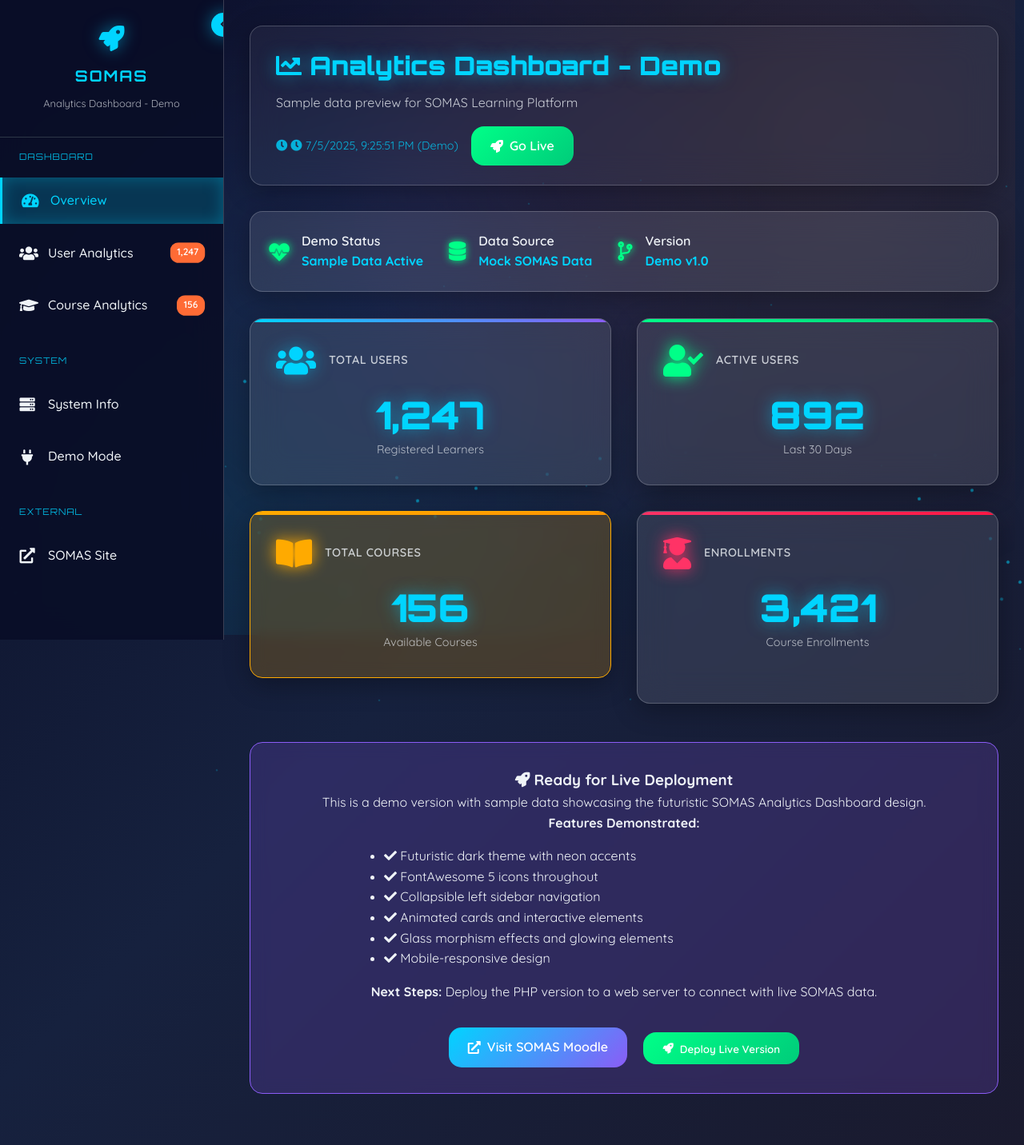
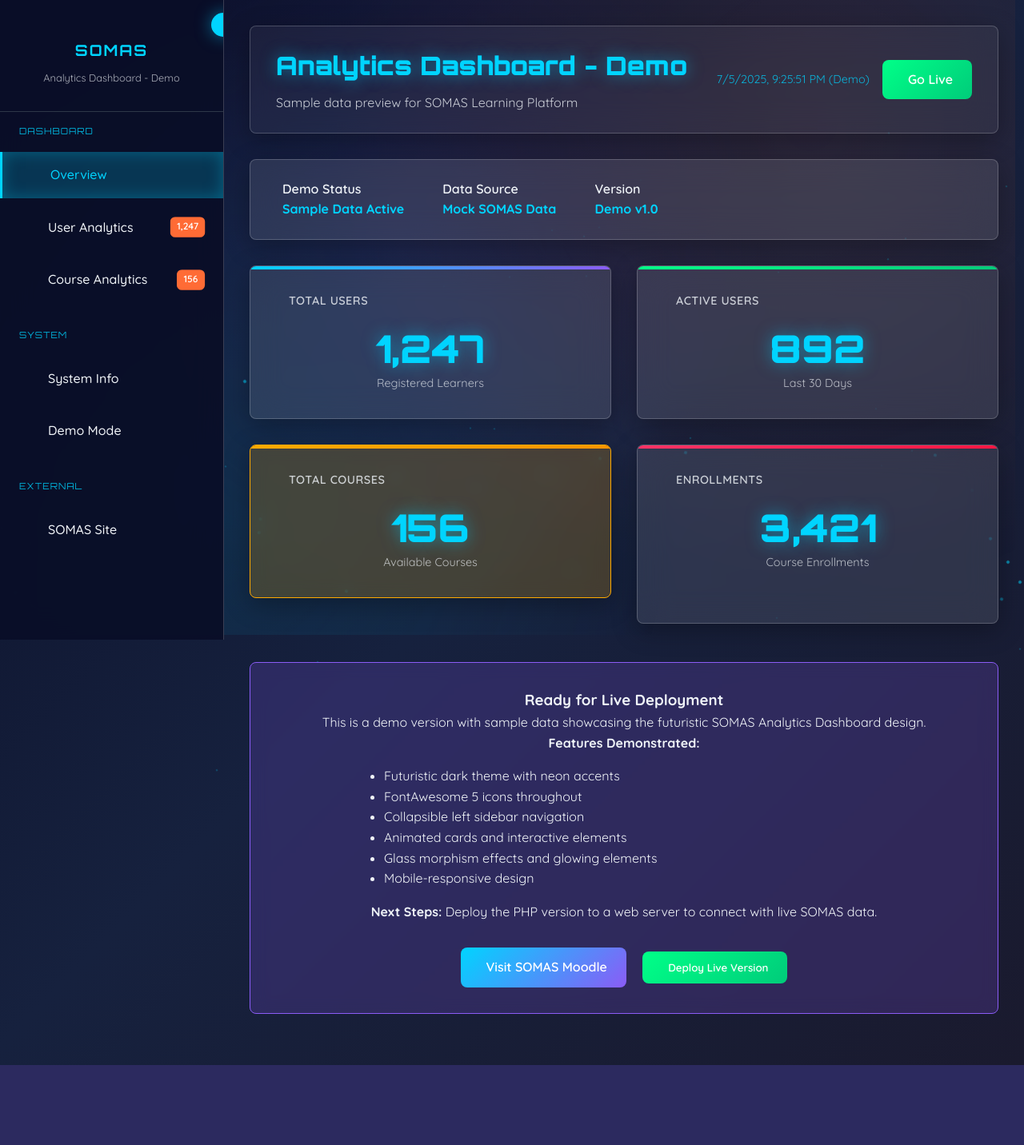
Before and after one commit to bkyalo/test-dashboard, a PHP site: page /demo.html in a window 1280 px wide. Shown: the whole page at 80% size. After the commit the page ends 1332 px from the top, so only its background shows below. Run offline with PHP 8.4, Linux system fonts and the light colour scheme.

Commit message:
style: reduce border-radius for sharper dashboard look
Update border-radius for cards, sections, buttons, and more for a modern, angular design.

#VERCEL_SKIP

Co-authored-by: Ben TITO <56555728+bkyalo@users.noreply.github.com>

```diff
--- a/assets/css/style.css
+++ b/assets/css/style.css
@@ -1,5 +1,4 @@
 /* FontAwesome 5 - Fixed Import */
-@import url("https://cdnjs.cloudflare.com/ajax/libs/font-awesome/5.15.4/css/all.min.css");
 @import url("https://fonts.googleapis.com/css2?family=Quicksand:wght@300;400;500;600;700&family=Orbitron:wght@400;700;900&family=Exo+2:wght@300;400;500;600;700&display=swap");
 
 /* Reset and Base Styles */
@@ -27,7 +26,7 @@
   --neon-glow: 0 0 20px rgba(0, 212, 255, 0.5);
   --shadow: 0 8px 32px rgba(0, 0, 0, 0.3);
   --shadow-lg: 0 16px 64px rgba(0, 0, 0, 0.4);
-  --border-radius: 16px;
+  --border-radius: 8px;
   --transition: all 0.4s cubic-bezier(0.4, 0, 0.2, 1);
   --sidebar-width: 280px;
   --sidebar-collapsed: 80px;
@@ -273,7 +272,7 @@ body::before {
   color: white;
   font-size: 0.7rem;
   padding: 0.2rem 0.5rem;
-  border-radius: 10px;
+  border-radius: 6px;
   margin-left: auto;
   transition: var(--transition);
 }
@@ -704,7 +703,7 @@ body::before {
   background: rgba(0, 212, 255, 0.2);
   color: var(--secondary-color);
   padding: 0.3rem 0.6rem;
-  border-radius: 6px;
+  border-radius: 4px;
   font-family: "Orbitron", monospace;
   font-size: 0.8rem;
 }
@@ -714,7 +713,7 @@ body::before {
   background: linear-gradient(135deg, var(--secondary-color), var(--info-color));
   color: white;
   padding: 0.4rem 0.8rem;
-  border-radius: 20px;
+  border-radius: 12px;
   font-size: 0.8rem;
   font-weight: 700;
   text-shadow: none;
```
